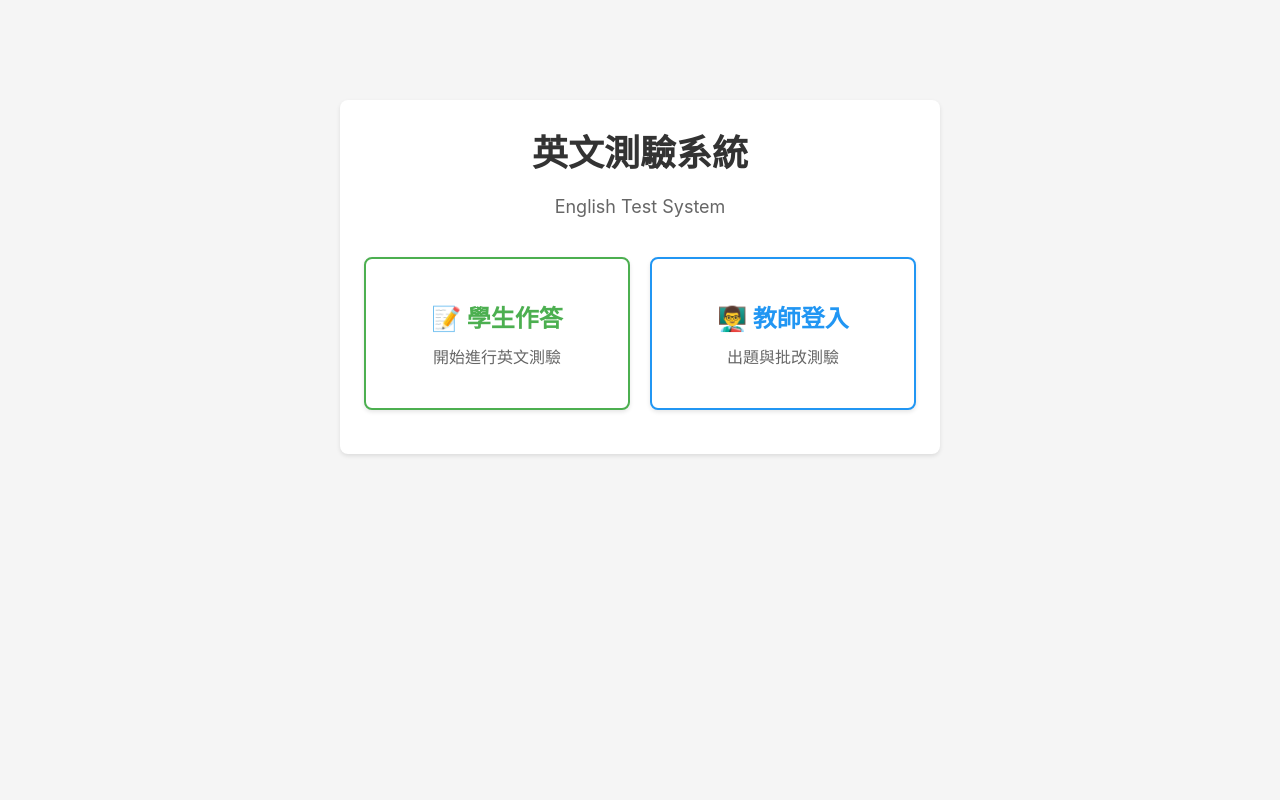
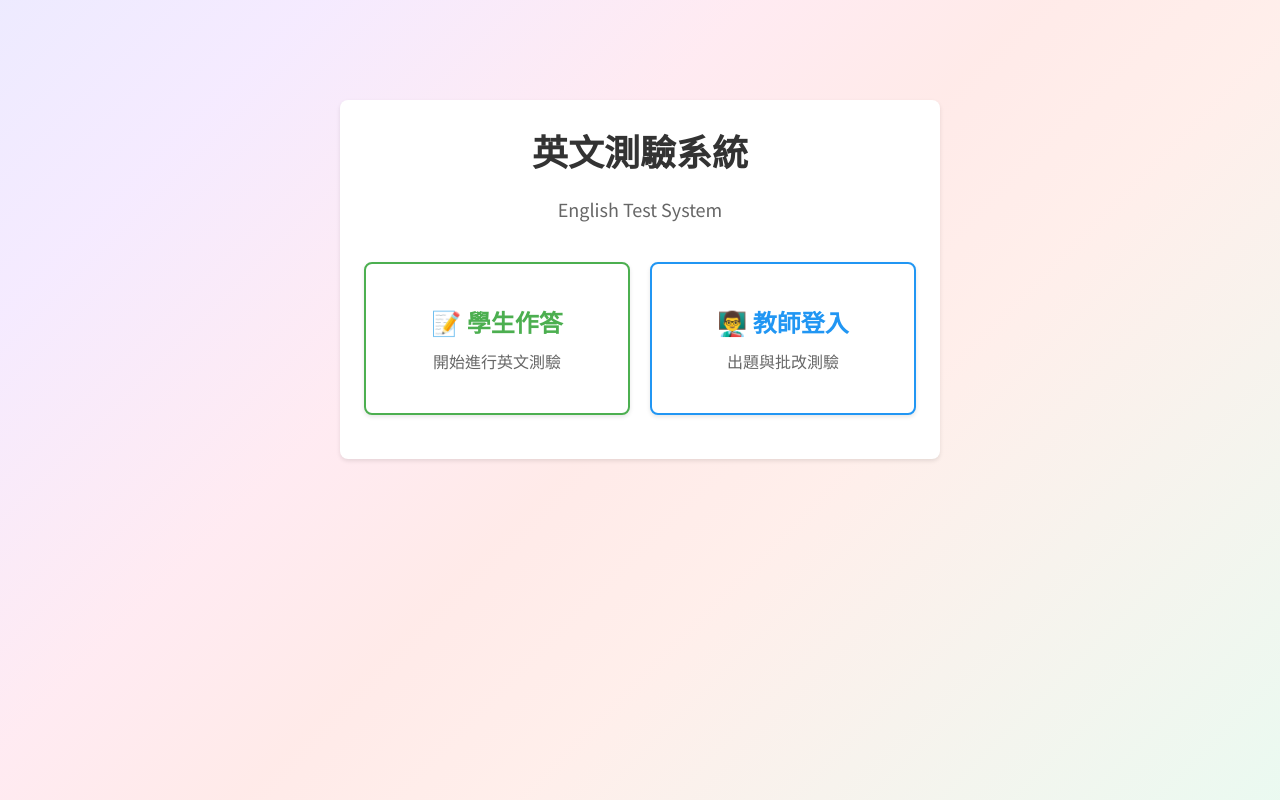
Before and after one commit to BrightWW/eng-test, a React (Create React App) app in the folder client/: page / in a window 1280 px wide. Built offline with nearby package versions, Linux system fonts and the light colour scheme; no server answers.

Commit message:
feat(css): add OKLCH design token system and Noto Sans TC font
Ultraworked with Sisyphus (https://github.com/code-yeongyu/oh-my-opencode)

Co-authored-by: Sisyphus <clio-agent@sisyphuslabs.ai>

```diff
--- a/client/public/index.html
+++ b/client/public/index.html
@@ -6,6 +6,9 @@
     <meta name="theme-color" content="#000000" />
     <meta name="description" content="英文測驗系統 - English Test System" />
     <title>英文測驗系統</title>
+    <link rel="preconnect" href="https://fonts.googleapis.com">
+    <link rel="preconnect" href="https://fonts.gstatic.com" crossorigin>
+    <link href="https://fonts.googleapis.com/css2?family=Noto+Sans+TC:wght@400;500;700&display=swap" rel="stylesheet">
   </head>
   <body>
     <noscript>You need to enable JavaScript to run this app.</noscript>
--- a/client/src/index.css
+++ b/client/src/index.css
@@ -1,3 +1,91 @@
+:root {
+  /* === OKLCH Rainbow Palette === */
+  --color-coral: oklch(0.80 0.14 22);
+  --color-mint: oklch(0.80 0.12 160);
+  --color-sky: oklch(0.80 0.10 220);
+  --color-violet: oklch(0.80 0.13 290);
+  --color-lemon: oklch(0.80 0.14 95);
+
+  /* Semantic colors */
+  --color-primary: var(--color-coral);
+  --color-secondary: var(--color-sky);
+  --color-success: var(--color-mint);
+  --color-warning: var(--color-lemon);
+  --color-danger: var(--color-violet);
+
+  /* Dark shade variants (pre-computed, NOT using oklch from) */
+  --color-coral-dark: oklch(0.65 0.16 22);
+  --color-mint-dark: oklch(0.65 0.14 160);
+  --color-sky-dark: oklch(0.65 0.12 220);
+  --color-violet-dark: oklch(0.65 0.15 290);
+  --color-lemon-dark: oklch(0.65 0.16 95);
+
+  /* Light shade variants */
+  --color-coral-light: oklch(0.92 0.06 22);
+  --color-mint-light: oklch(0.92 0.05 160);
+  --color-sky-light: oklch(0.92 0.04 220);
+  --color-violet-light: oklch(0.92 0.05 290);
+  --color-lemon-light: oklch(0.92 0.06 95);
+
+  /* Text colors */
+  --color-text-primary: oklch(0.22 0.04 60);
+  --color-text-secondary: oklch(0.40 0.02 60);
+  --color-text-muted: oklch(0.55 0.01 60);
+  --color-text-on-clay: #1a1a1a;
+
+  /* Surface colors */
+  --color-surface: #ffffff;
+  --color-surface-muted: oklch(0.97 0.01 60);
+
+  /* Background gradient */
+  --bg-gradient: linear-gradient(135deg, oklch(0.95 0.04 290), oklch(0.96 0.03 22), oklch(0.97 0.02 160));
+
+  /* === Clay Shadow System === */
+  --clay-shadow-card: 8px 8px 20px 0 rgba(0,0,0, 0.18),
+    inset -6px -6px 14px 0 rgba(0,0,0, 0.15),
+    inset 6px 6px 14px 0 rgba(255,255,255, 0.35);
+  --clay-shadow-button: 4px 4px 12px 0 rgba(0,0,0, 0.15),
+    inset -4px -4px 10px 0 rgba(0,0,0, 0.12),
+    inset 4px 4px 10px 0 rgba(255,255,255, 0.30);
+  --clay-shadow-input: 3px 3px 8px 0 rgba(0,0,0, 0.10),
+    inset -3px -3px 8px 0 rgba(0,0,0, 0.08),
+    inset 3px 3px 8px 0 rgba(255,255,255, 0.25);
+  --clay-shadow-hover: 10px 10px 24px 0 rgba(0,0,0, 0.22),
+    inset -6px -6px 14px 0 rgba(0,0,0, 0.15),
+    inset 6px 6px 14px 0 rgba(255,255,255, 0.40);
+
+  /* === Border Radius Scale === */
+  --radius-card: 28px;
+  --radius-button: 18px;
+  --radius-input: 14px;
+  --radius-badge: 12px;
+  --radius-small: 10px;
+
+  /* === Animation === */
+  --spring-easing: cubic-bezier(0.34, 1.56, 0.64, 1);
+  --ease-out: cubic-bezier(0.0, 0.0, 0.2, 1);
+  --duration-hover: 300ms;
+  --duration-press: 100ms;
+
+  /* === Spacing === */
+  --space-xs: 4px;
+  --space-sm: 8px;
+  --space-md: 16px;
+  --space-lg: 24px;
+  --space-xl: 32px;
+  --space-2xl: 48px;
+
+  /* === Typography === */
+  --font-family: 'Noto Sans TC', -apple-system, BlinkMacSystemFont, 'Segoe UI', 'Roboto', sans-serif;
+  --font-size-xs: 12px;
+  --font-size-sm: 14px;
+  --font-size-base: 16px;
+  --font-size-lg: 18px;
+  --font-size-xl: 22px;
+  --font-size-2xl: 28px;
+  --font-size-3xl: 36px;
+}
+
 * {
   margin: 0;
   padding: 0;
@@ -5,12 +93,11 @@
 }
 
 body {
-  font-family: -apple-system, BlinkMacSystemFont, 'Segoe UI', 'Roboto', 'Oxygen',
-    'Ubuntu', 'Cantarell', 'Fira Sans', 'Droid Sans', 'Helvetica Neue',
-    sans-serif;
+  font-family: var(--font-family);
   -webkit-font-smoothing: antialiased;
   -moz-osx-font-smoothing: grayscale;
-  background-color: #f5f5f5;
+  background: var(--bg-gradient);
+  min-height: 100vh;
 }
 
 code {
```
